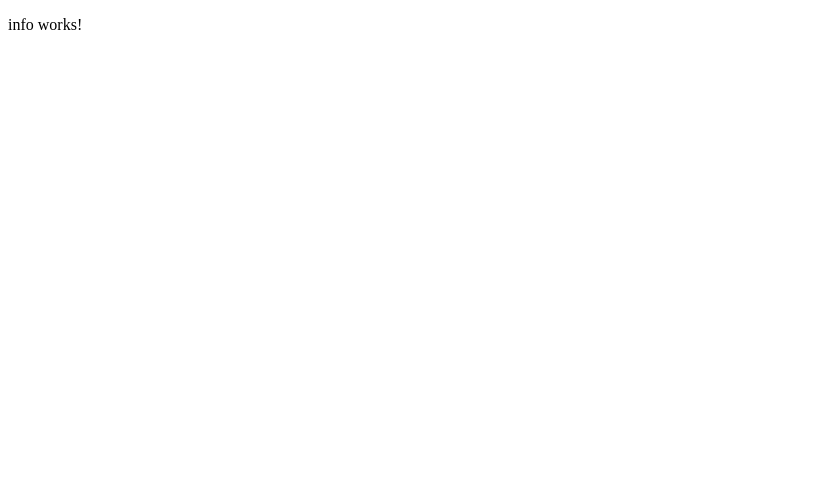
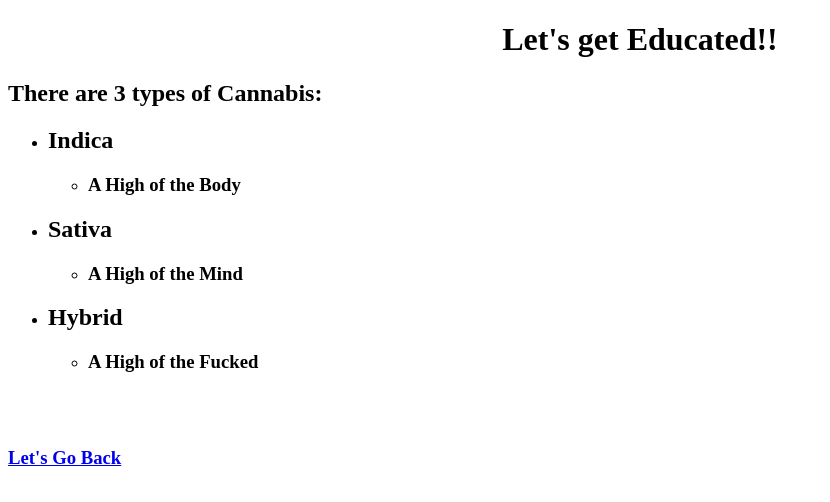
Before and after one commit to ktakesue/KnowYourHigh, an Angular app: page /info in a window 1280 px wide. Shown: the top 502 px of the page, without its empty margins (0-830 px from the left). Built offline with nearby package versions, Linux system fonts and the light colour scheme.

Commit message:
questions route added

```diff
--- a/src/app/app-routing.module.ts
+++ b/src/app/app-routing.module.ts
@@ -4,6 +4,7 @@ import { GalleryComponent } from "./gallery/gallery.component";
 import { QuizComponent } from "./quiz/quiz.component";
 import { InfoComponent } from "./info/info.component";
 import { DefaultComponent } from "./default/default.component";
+import { QuestionsComponent } from "./quiz/questions/questions.component";
 
 const routes: Routes = [
   {
@@ -21,6 +22,10 @@ const routes: Routes = [
   {
     path: "",
     component: DefaultComponent
+  },
+  {
+    path: "questions",
+    component: QuestionsComponent
   }
 ];
 
--- a/src/app/app.module.ts
+++ b/src/app/app.module.ts
@@ -8,6 +8,7 @@ import { GalleryComponent } from './gallery/gallery.component';
 import { QuizComponent } from './quiz/quiz.component';
 import { InfoComponent } from './info/info.component';
 import { DefaultComponent } from './default/default.component';
+import { QuestionsComponent } from './quiz/questions/questions.component';
 
 
 @NgModule({
@@ -16,7 +17,8 @@ import { DefaultComponent } from './default/default.component';
     GalleryComponent,
     QuizComponent,
     InfoComponent,
-    DefaultComponent
+    DefaultComponent,
+    QuestionsComponent
   ],
   imports: [
     BrowserModule,
--- a/src/app/info/info.component.html
+++ b/src/app/info/info.component.html
@@ -1,3 +1,38 @@
-<p>
-  info works!
-</p>
+<div style="text-align:center">
+  <h1> Let's get Educated!! </h1>
+</div>
+
+<h2>
+  There are 3 types of Cannabis:
+</h2>
+<ul>
+  <li>
+    <h2>Indica</h2>
+    <ul>
+      <li>
+        <h3>A High of the Body</h3>
+      </li>
+    </ul>
+  </li>
+  <li>
+    <h2>Sativa</h2>
+    <ul>
+      <li>
+        <h3>A High of the Mind</h3>
+      </li>
+    </ul>
+    <li>
+      <h2>Hybrid</h2>
+      <ul>
+        <li>
+          <h3>A High of the Fucked</h3>
+        </li>
+      </ul>
+    </li>
+</ul>
+
+<br>
+<br>
+<h3>
+  <a routerLink="">Let's Go Back</a>
+</h3>
--- /dev/null
+++ b/src/app/quiz/questions/questions.component.html
@@ -0,0 +1,3 @@
+<p>
+  questions works!
+</p>
--- /dev/null
+++ b/src/app/quiz/questions/questions.component.ts
@@ -0,0 +1,15 @@
+import { Component, OnInit } from '@angular/core';
+
+@Component({
+  selector: 'kt-questions',
+  templateUrl: './questions.component.html',
+  styleUrls: ['./questions.component.scss']
+})
+export class QuestionsComponent implements OnInit {
+
+  constructor() { }
+
+  ngOnInit() {
+  }
+
+}
```
Also changed, not shown: src/app/quiz/questions/questions.component.scss (added), 1 other file (tests, documents, lock files or other folders).
